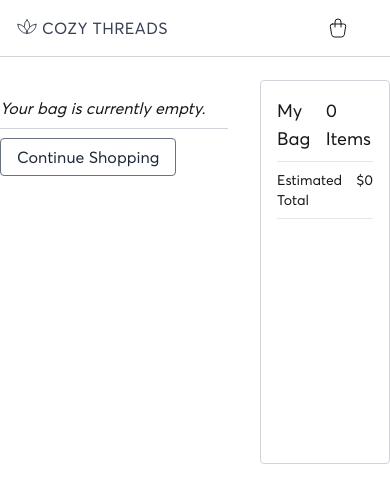
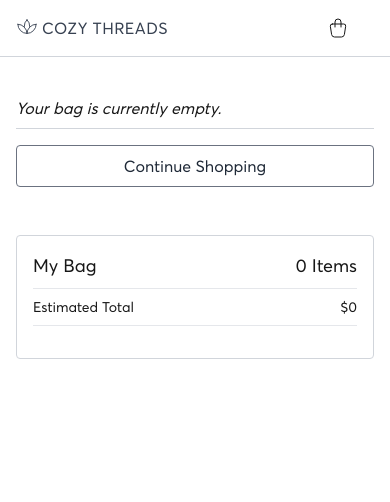
Before and after one commit to emilysimpson/stripe-demo, a Next.js app: page /cart in a window 390 px wide. Shown: the top 502 px of the page. Built offline with nearby package versions, Linux system fonts and the light colour scheme.

Commit message:
Breakpoint styles addition

```diff
--- a/src/app/layout.js
+++ b/src/app/layout.js
@@ -32,7 +32,7 @@ export default function RootLayout({ children }) {
       <body className={`${averta.variable} font-sans`}>
         <ShopProvider>
           <Navbar/>
-          <main className="max-w-screen-xl mx-auto pt-20">
+          <main className="max-w-screen-xl mx-auto py-20 px-4">
             {children}
           </main>
         </ShopProvider>
--- a/src/components/Cart.jsx
+++ b/src/components/Cart.jsx
@@ -72,8 +72,8 @@ export const Cart = () => {
     const { cartItems, cartQty } = useContext(CartContext);
 
     return (
-        <div className='flex flex-wrap gap-4 justify-between max-w-screen-lg mx-auto'>
-            <div className='w-7/12'>
+        <div className='flex flex-col md:flex-wrap md:flex-row gap-4 justify-between max-w-screen-lg mx-auto'>
+            <div className='w-full md:w-7/12'>
                 <div className='border-b border-gray-300 my-4'>
                     { cartQty > 0 ?
                         cartItems.map((item) =>
@@ -83,9 +83,9 @@ export const Cart = () => {
                         <p className='mb-2 italic'>Your bag is currently empty.</p>
                     }
                 </div>
-                <Link href='/' className='hover:bg-gray-100 text-gray-800 border rounded border-gray-500 py-2 px-4 transition ease-in-out'>Continue Shopping</Link>
+                <Link href='/' className='hover:bg-gray-100 text-center block md:inline text-gray-800 border rounded border-gray-500 py-2 px-4 transition ease-in-out'>Continue Shopping</Link>
             </div>
-            <div className='w-4/12 border border-gray-300 rounded p-4 h-96'>
+            <div className='w-full md:w-4/12 border border-gray-300 rounded p-4 mt-8 md:mt-0 h-auto md:h-96'>
                 <CartSummary/>
             </div>
         </div>
--- a/src/components/CartProduct.jsx
+++ b/src/components/CartProduct.jsx
@@ -9,7 +9,7 @@ export default function CartProduct({ product, summary = true }) {
 
     return (
         <div className='flex flex-wrap my-4 relative'>
-            <Image src={product.imageSrc} width={200} height={300} className='w-4/12'/>
+            <Image src={product.imageSrc} width={200} height={300} className='object-cover w-4/12'/>
             <div className='flex flex-col grow px-8 py-4 w-8/12'>
                 <div className='pb-2'>{product.productName}</div>
                 <p className='text-sm pb-6 font-light'>{product.description}</p>
--- a/src/components/CheckoutForm.jsx
+++ b/src/components/CheckoutForm.jsx
@@ -28,8 +28,8 @@ export default function CheckoutForm() {
     }
 
     return (
-        <div className='flex flex-wrap gap-4 justify-between max-w-screen-lg mx-auto'>
-            <div className='flex flex-col w-7/12'>
+        <div className='flex flex-col md:flex-wrap md:flex-row gap-4 justify-between max-w-screen-lg mx-auto'>
+            <div className='flex flex-col w-full md:w-7/12'>
                 <p className='text-xl mb-6'>Order Summary</p>
                 {cartItems.map((item) =>
                     <CartProduct product={item} summary={false} key={item.id}/>
@@ -39,7 +39,7 @@ export default function CheckoutForm() {
                     <p>${cartTotal}</p>
                 </div>
             </div>
-            <form onSubmit={handleSubmit} className='w-4/12'>
+            <form onSubmit={handleSubmit} className='w-full md:w-4/12 p-4 mt-8 md:mt-0 border md:border-0 border-gray-300 rounded'>
                 <label className='text-xl block pb-8'>Payment</label>
                 <PaymentElement />
                 <button disabled={!stripe} className='w-full hover:bg-gray-500 disabled:bg-slate-200 text-white rounded bg-gray-600 py-2 px-4 mt-4 transition ease-in-out text-center'>Submit</button>
--- a/src/components/ProductCard.jsx
+++ b/src/components/ProductCard.jsx
@@ -8,19 +8,21 @@ export default function ProductCard({product}) {
     const { addToCart } = useContext(CartContext)
 
     return (
-        <div>
+        <div className='max-w-[409px]'>
             <button className='relative overflow-hidden' onMouseOver={() => setShowButton(true)} onMouseOut={() => setShowButton(false)}>
                 <Image src={product.imageSrc} width={409} height={500}/>
                 <div
-                    className={`absolute bg-white hover:bg-gray-100 w-full text-gray-500 py-2 px-4 transition ease-in-out ${showButton ? '-translate-y-10' : 'translate-y-0'}`}
+                    className={`lg:absolute bg-white lg:hover:bg-gray-100 lg:w-full sm:w-auto text-gray-500 py-2 px-4 transition ease-in-out ${showButton ? 'lg:-translate-y-10' : 'lg:translate-y-0'}`}
                     onClick={() => addToCart(product)}
                 >
                     + Add to Cart
                 </div>
             </button>
-            <div className='my-2'>{product.productName}</div>
-            <p className='text-sm mb-1 font-light'>{product.description}</p>
-            <p className='text-sm font-light'>${product.price}</p>
+            <div className='text-wrap'>
+                <div className='my-2'>{product.productName}</div>
+                <p className='text-sm mb-1 font-light'>{product.description}</p>
+                <p className='text-sm font-light'>${product.price}</p>
+            </div>
         </div>
     )
 }
--- a/src/components/ProductGrid.jsx
+++ b/src/components/ProductGrid.jsx
@@ -5,7 +5,7 @@ import { productsData } from '../../public/productData';
 export default async function ProductGrid() {
 
     return (
-        <div className='grid grid-cols-3 gap-10'>
+        <div className='grid lg:grid-cols-3 md:grid-cols-2 sm:grid-cols-1 gap-10 justify-items-center'>
             {productsData.map((product) => (
                 <ProductCard product={product} key={product.id}/>
             ))}
```
